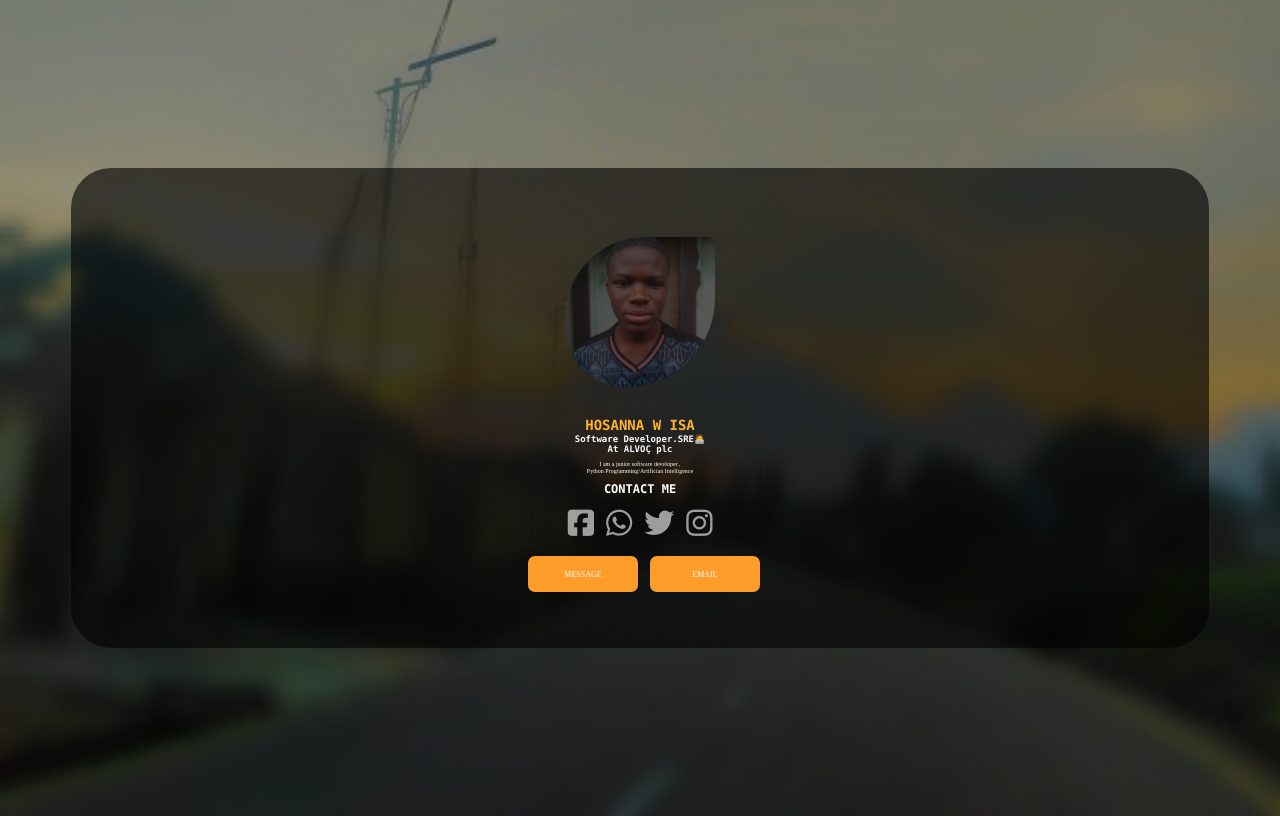
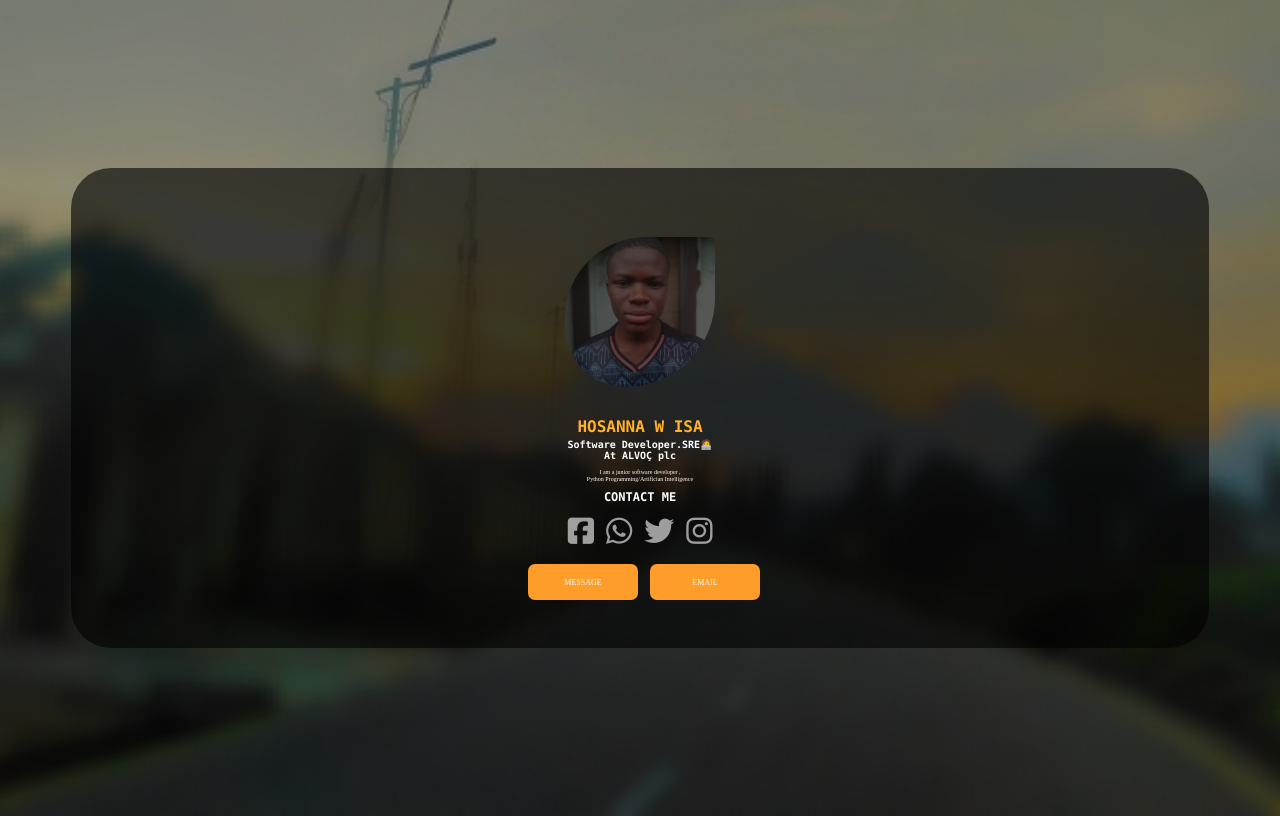
Before and after one commit to HosannaWakawa/Hosanna-W--profile-code, a plain HTML site: page index.html in a window 1280 px wide. Drawn offline with Linux system fonts and the light colour scheme.

Commit message:
Update style.css

```diff
--- a/style.css
+++ b/style.css
@@ -44,7 +44,7 @@ body{
     display: flex;
     justify-content: center;
     color: #ffb22b;
-    font-size: 14px;
+    font-size: 16px;
     margin-top: 25px;
     font-family:"Lucida Console", "Courier New",  monospace;
 
@@ -53,7 +53,7 @@ body{
     display: flex;
     justify-content: center;
     margin-top: -8px;
-    font-size: 9px;
+    font-size: 10px;
     font-family:"Lucida Console", "Courier New",  monospace;
     color: white;
 }
```
